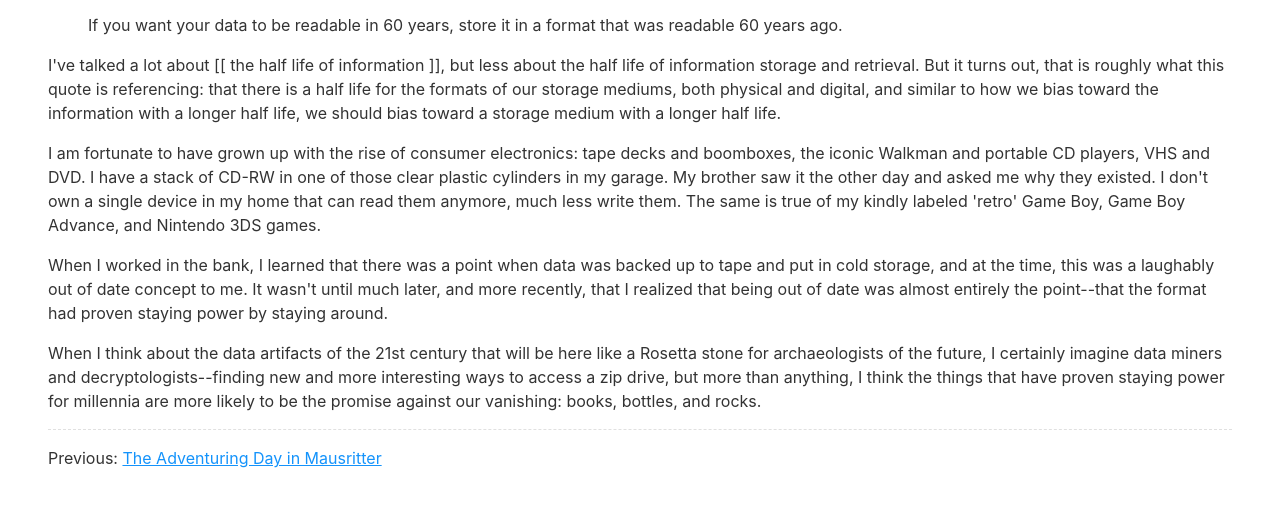
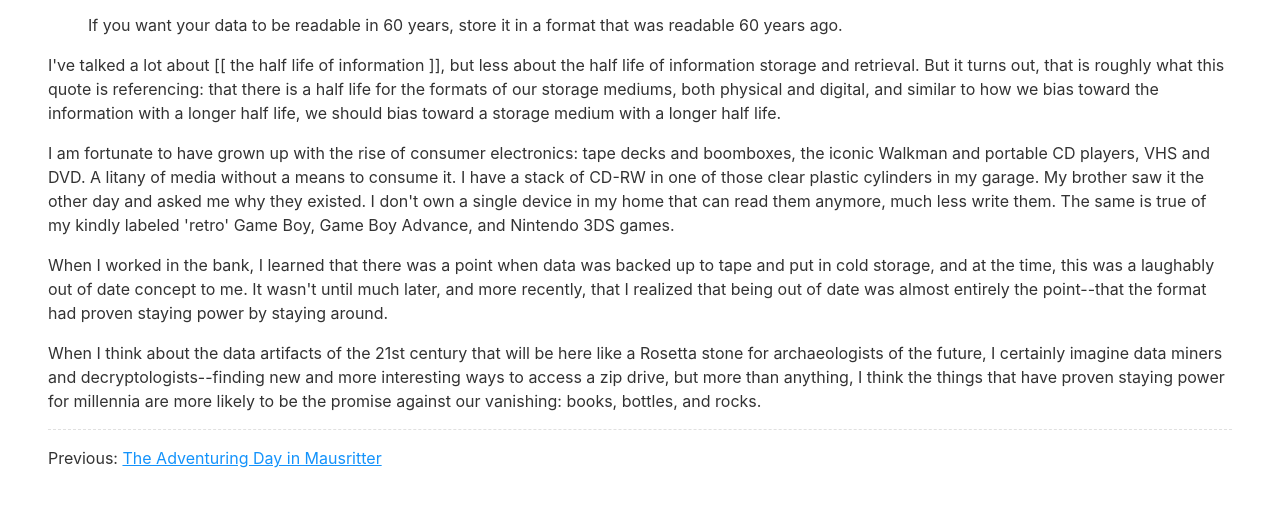
Before and after one commit to thatrandybrown/thatrandybrown.github.io, an Eleventy site: page content/notes/1726107064.md in a window 1280 px wide. Shown: the part 182-688 px from the top of the page. Built offline with nearby package versions, Linux system fonts and the light colour scheme; Eleventy itself is replaced by a stand-in of ours; files that its build step writes are made by us from their sources; what markdown-it-wikilinks would draw is missing.

Commit message:
add some color

```diff
--- a/content/notes/1726107064.md
+++ b/content/notes/1726107064.md
@@ -8,7 +8,7 @@ There was this great post on hacker news a while back--maybe the same one that i
 
 I've talked a lot about [[ the half life of information ]], but less about the half life of information storage and retrieval. But it turns out, that is roughly what this quote is referencing: that there is a half life for the formats of our storage mediums, both physical and digital, and similar to how we bias toward the information with a longer half life, we should bias toward a storage medium with a longer half life.
 
-I am fortunate to have grown up with the rise of consumer electronics: tape decks and boomboxes, the iconic Walkman and portable CD players, VHS and DVD. I have a stack of CD-RW in one of those clear plastic cylinders in my garage. My brother saw it the other day and asked me why they existed. I don't own a single device in my home that can read them anymore, much less write them. The same is true of my kindly labeled 'retro' Game Boy, Game Boy Advance, and Nintendo 3DS games.
+I am fortunate to have grown up with the rise of consumer electronics: tape decks and boomboxes, the iconic Walkman and portable CD players, VHS and DVD. A litany of media without a means to consume it. I have a stack of CD-RW in one of those clear plastic cylinders in my garage. My brother saw it the other day and asked me why they existed. I don't own a single device in my home that can read them anymore, much less write them. The same is true of my kindly labeled 'retro' Game Boy, Game Boy Advance, and Nintendo 3DS games.
 
 When I worked in the bank, I learned that there was a point when data was backed up to tape and put in cold storage, and at the time, this was a laughably out of date concept to me. It wasn't until much later, and more recently, that I realized that being out of date was almost entirely the point--that the format had proven staying power by staying around.
 
```
